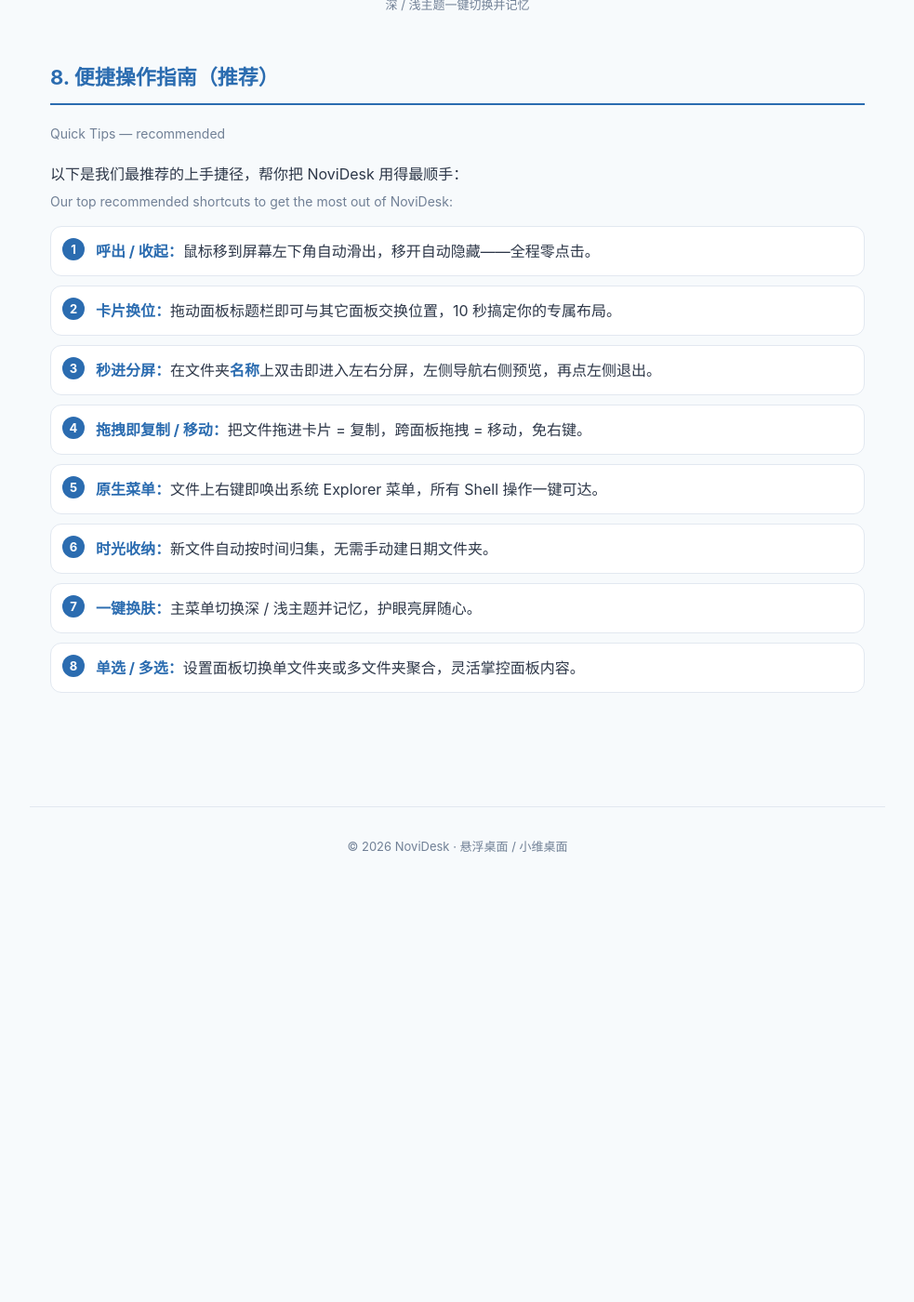
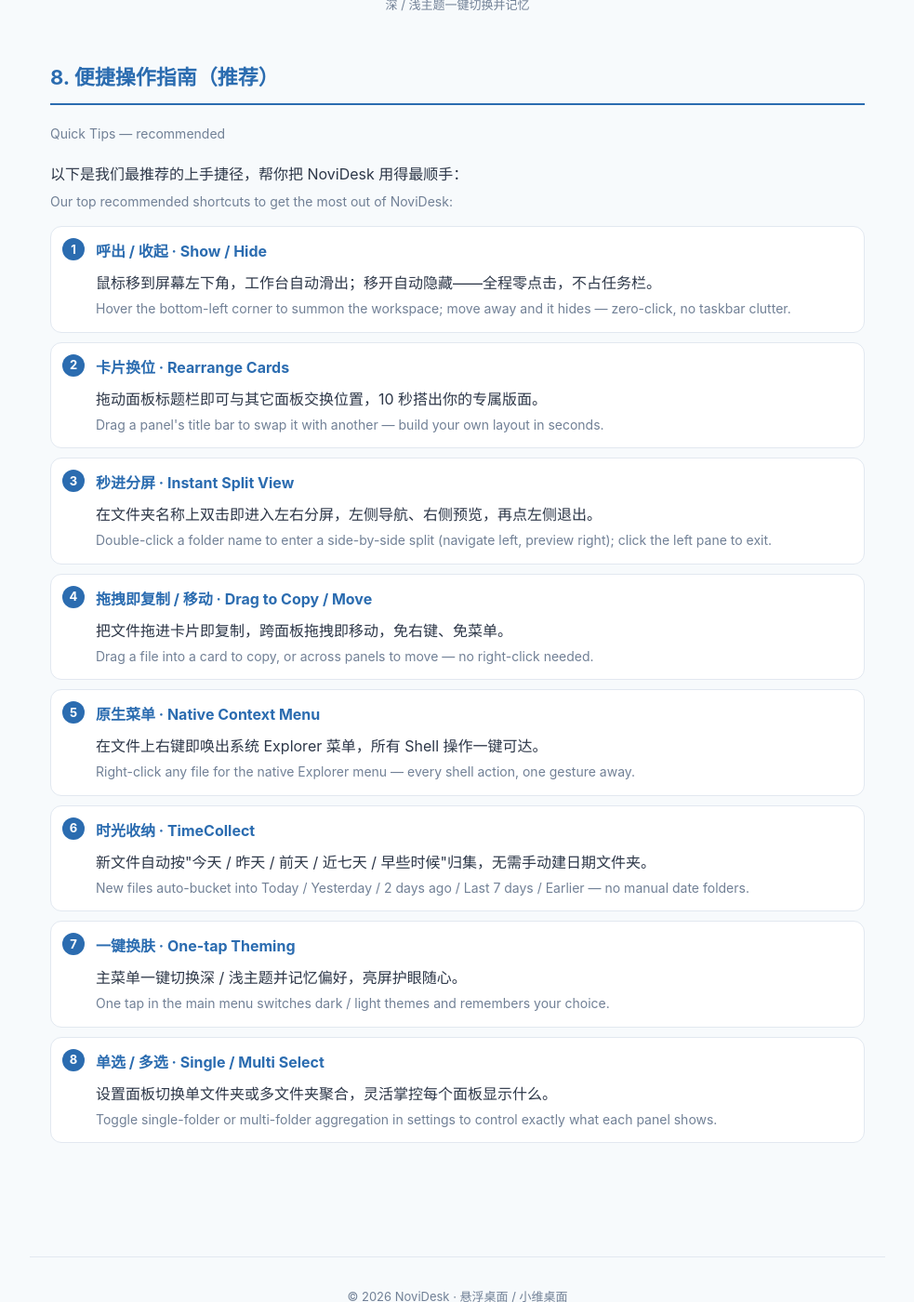
Before and after one commit to tech-littlesoft/NoviDesk-Docs, a Jekyll site: the page built from index.md, in a window 1280 px wide and 1400 px high, scrolled down 5113 px. Shown: the whole window at 93% size, without its empty margins (148-1131 px from the left). Built offline with Jekyll 4.4.1, drawn with Linux system fonts in a browser that asks for light colours; before the commit the page ends 6066 px from its top, so only the background shows below that.

Commit message:
第8节便捷操作指南改为中英双语逐条描述

```diff
--- a/assets/css/style.css
+++ b/assets/css/style.css
@@ -17,7 +17,9 @@ figcaption { font-size:13px; color:var(--muted); margin-top:8px; text-align:cent
 .tips { list-style:none; padding:0; margin:14px 0 0; counter-reset: tip; }
 .tips li { position:relative; padding:12px 14px 12px 48px; margin:10px 0; background:var(--card); border:1px solid var(--line); border-radius:12px; }
 .tips li::before { counter-increment: tip; content:counter(tip); position:absolute; left:12px; top:12px; width:24px; height:24px; border-radius:50%; background:var(--brand); color:#fff; font-size:13px; font-weight:700; display:flex; align-items:center; justify-content:center; }
-.tips li b { color:var(--brand); }
+.tips li b { display:block; margin-bottom:4px; color:var(--brand); }
+.tips li .zh { margin-top:6px; }
+.tips li .en { margin-top:2px; }
 
 .site-footer { max-width:920px; margin:48px auto 0; padding:18px 22px; border-top:1px solid var(--line); color:var(--muted); font-size:13px; text-align:center; }
 
--- a/index.md
+++ b/index.md
@@ -94,12 +94,44 @@ title: NoviDesk 桌面工作站 · 官方主页
 <p class="en">Our top recommended shortcuts to get the most out of NoviDesk:</p>
 
 <ul class="tips">
-  <li><b>呼出 / 收起：</b>鼠标移到屏幕左下角自动滑出，移开自动隐藏——全程零点击。</li>
-  <li><b>卡片换位：</b>拖动面板标题栏即可与其它面板交换位置，10 秒搞定你的专属布局。</li>
-  <li><b>秒进分屏：</b>在文件夹<b>名称</b>上双击即进入左右分屏，左侧导航右侧预览，再点左侧退出。</li>
-  <li><b>拖拽即复制 / 移动：</b>把文件拖进卡片 = 复制，跨面板拖拽 = 移动，免右键。</li>
-  <li><b>原生菜单：</b>文件上右键即唤出系统 Explorer 菜单，所有 Shell 操作一键可达。</li>
-  <li><b>时光收纳：</b>新文件自动按时间归集，无需手动建日期文件夹。</li>
-  <li><b>一键换肤：</b>主菜单切换深 / 浅主题并记忆，护眼亮屏随心。</li>
-  <li><b>单选 / 多选：</b>设置面板切换单文件夹或多文件夹聚合，灵活掌控面板内容。</li>
+  <li>
+    <b>呼出 / 收起 · Show / Hide</b>
+    <p class="zh">鼠标移到屏幕左下角，工作台自动滑出；移开自动隐藏——全程零点击，不占任务栏。</p>
+    <p class="en">Hover the bottom-left corner to summon the workspace; move away and it hides — zero-click, no taskbar clutter.</p>
+  </li>
+  <li>
+    <b>卡片换位 · Rearrange Cards</b>
+    <p class="zh">拖动面板标题栏即可与其它面板交换位置，10 秒搭出你的专属版面。</p>
+    <p class="en">Drag a panel's title bar to swap it with another — build your own layout in seconds.</p>
+  </li>
+  <li>
+    <b>秒进分屏 · Instant Split View</b>
+    <p class="zh">在文件夹名称上双击即进入左右分屏，左侧导航、右侧预览，再点左侧退出。</p>
+    <p class="en">Double-click a folder name to enter a side-by-side split (navigate left, preview right); click the left pane to exit.</p>
+  </li>
+  <li>
+    <b>拖拽即复制 / 移动 · Drag to Copy / Move</b>
+    <p class="zh">把文件拖进卡片即复制，跨面板拖拽即移动，免右键、免菜单。</p>
+    <p class="en">Drag a file into a card to copy, or across panels to move — no right-click needed.</p>
+  </li>
+  <li>
+    <b>原生菜单 · Native Context Menu</b>
+    <p class="zh">在文件上右键即唤出系统 Explorer 菜单，所有 Shell 操作一键可达。</p>
+    <p class="en">Right-click any file for the native Explorer menu — every shell action, one gesture away.</p>
+  </li>
+  <li>
+    <b>时光收纳 · TimeCollect</b>
+    <p class="zh">新文件自动按"今天 / 昨天 / 前天 / 近七天 / 早些时候"归集，无需手动建日期文件夹。</p>
+    <p class="en">New files auto-bucket into Today / Yesterday / 2 days ago / Last 7 days / Earlier — no manual date folders.</p>
+  </li>
+  <li>
+    <b>一键换肤 · One-tap Theming</b>
+    <p class="zh">主菜单一键切换深 / 浅主题并记忆偏好，亮屏护眼随心。</p>
+    <p class="en">One tap in the main menu switches dark / light themes and remembers your choice.</p>
+  </li>
+  <li>
+    <b>单选 / 多选 · Single / Multi Select</b>
+    <p class="zh">设置面板切换单文件夹或多文件夹聚合，灵活掌控每个面板显示什么。</p>
+    <p class="en">Toggle single-folder or multi-folder aggregation in settings to control exactly what each panel shows.</p>
+  </li>
 </ul>
```
